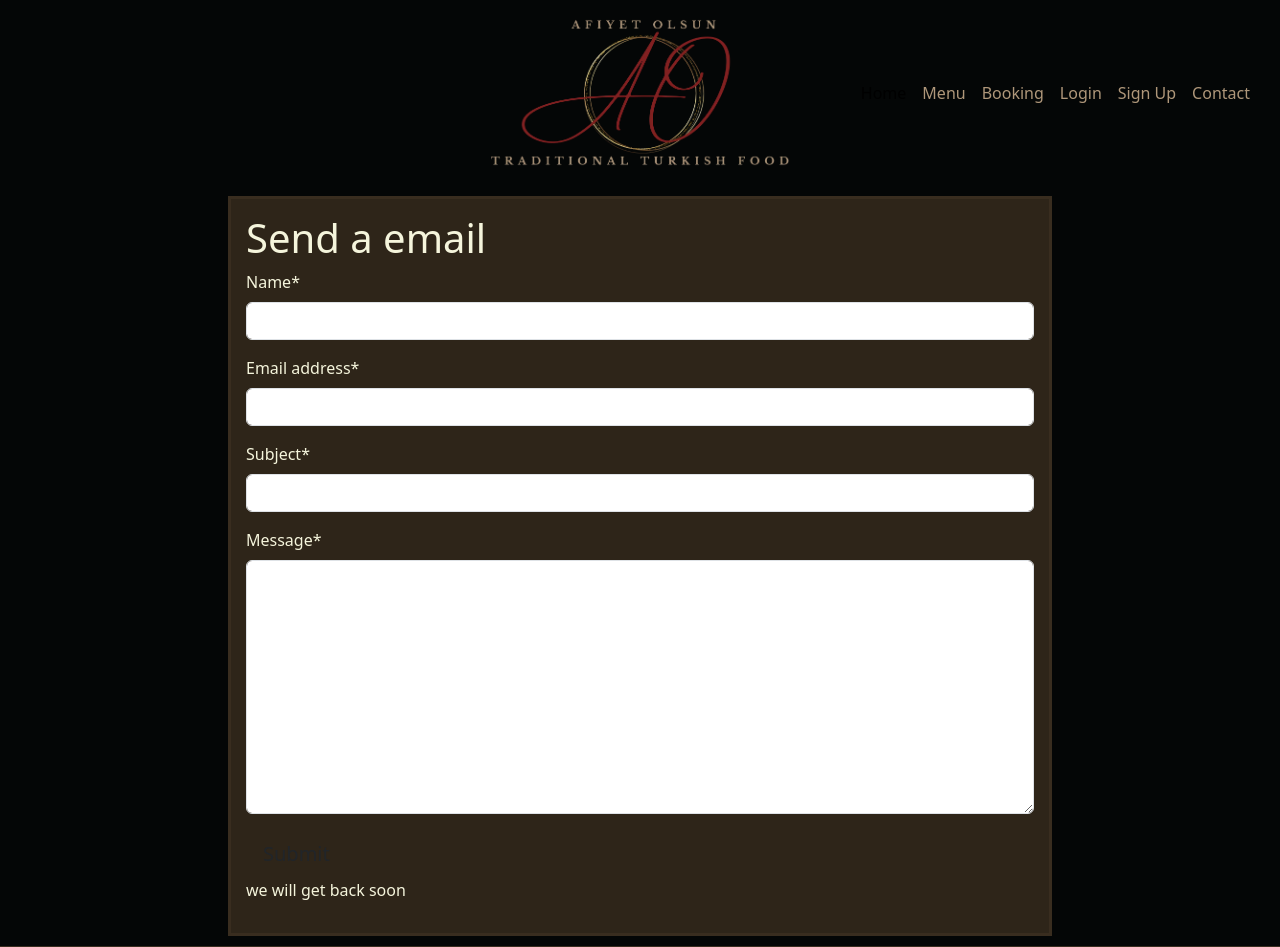
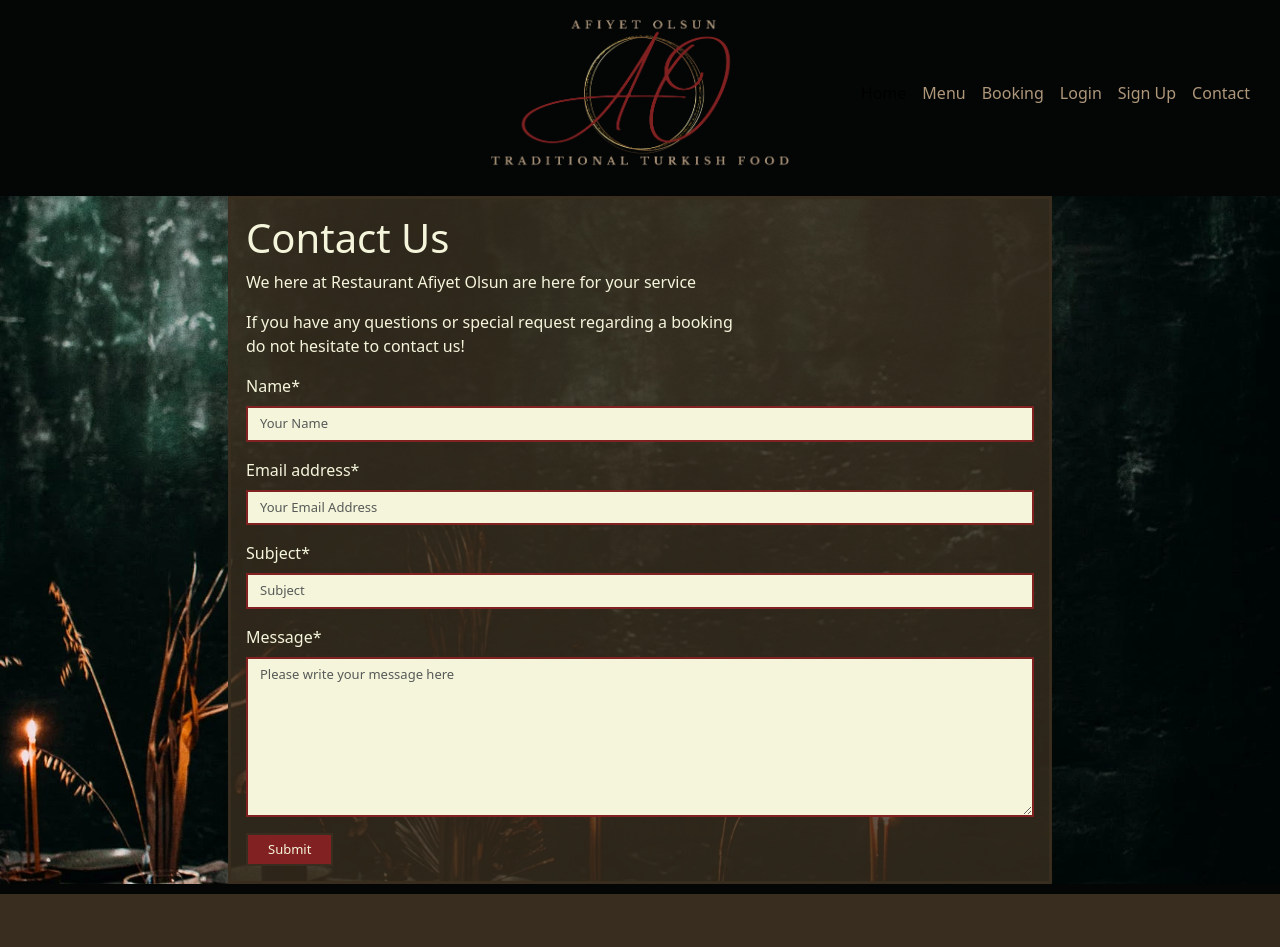
Before and after one commit to SaraTisell/afiyet-olsun, a Django app: page /contact in a window 1280 px wide. Shown: the top 947 px of the page. After the commit the page ends 894 px from the top, so only its background shows below. Run offline with Django 4.2, Linux system fonts and the light colour scheme; a map, chart or similar area stays blank; some libraries are stand-ins or nearby versions; grey boxes are pictures that could not be loaded.

Commit message:
Add styling to forms, update content on contact page

```diff
--- a/booking/templates/booking/booking.html
+++ b/booking/templates/booking/booking.html
@@ -11,7 +11,7 @@
             <form id="booking-form" method="post">
                 {% csrf_token %}
                 {{ form|crispy }}
-                <button id="submitButton" type="submit" class="btn btn-signup btn-lg">Submit</button>
+                <button id="submitButton" type="submit" class="btn btn-signup btn-lg custom-btn">Submit</button>
             </form>
             {% else %}
             <p>Login to book a table</p>
--- a/contact/forms.py
+++ b/contact/forms.py
@@ -1,4 +1,5 @@
 from django import forms
+#from django.forms import TextInput, EmailInput, TextArea
 from .models import ContactRequest
 from datetime import datetime
 
@@ -20,3 +21,10 @@ class ContactUsForm(forms.ModelForm):
             'title': 'Subject',
             'message': 'Message'
         }
+
+        widgets = {
+            'name': forms.TextInput(attrs={'placeholder': 'Your Name', 'class': 'forms-input'}),
+            'email': forms.EmailInput(attrs={'placeholder': 'Your Email Address', 'class': 'forms-input'}),
+            'title': forms.TextInput(attrs={'placeholder': 'Subject', 'class': 'forms-input'}),
+            'message': forms.Textarea(attrs={'placeholder': 'Please write your message here'}),
+        }
--- a/contact/templates/contact/contact.html
+++ b/contact/templates/contact/contact.html
@@ -3,19 +3,19 @@
 {% load crispy_forms_tags %}
 
 {% block content %}
-<div class="container-fluid">
+<div class="container-fluid contact-banner">
     <div class="row">
-        <div class="col-12 col-md-8 mx-auto" id="booking-div">
+        <div class="col-12 col-md-8 mx-auto" id="contact-div">
 
-            <h1>Send a email</h1>
+            <h1>Contact Us</h1>
+            <p>We here at Restaurant Afiyet Olsun are here for your service</p>
+            <p>If you have any questions or special request regarding a booking <br>
+                 do not hesitate to contact us!</p>
             <form id="booking-form" method="post">
                 {% csrf_token %}
                 {{ contactus_form | crispy }}
-                <button id="submitButton" type="submit" class="btn btn-signup btn-lg">Submit</button>
+                <button id="submitButton" type="submit" class="btn btn-signup btn-lg custom-btn">Submit</button>
             </form>
-
-            <p>we will get back soon</p>
-
         </div>
     </div>
 </div>
--- a/static/css/style.css
+++ b/static/css/style.css
@@ -140,3 +140,58 @@ main {
     border: 3px solid #392D1F;
     padding: 15px;
 }
+
+/* Contact page */
+#contact-div {
+    background-color: rgb(57, 45, 31, 0.8);
+    border: 3px solid #392D1F;
+    padding: 15px;
+}
+
+#contact-div h1 p {
+    text-align: center;
+}
+
+.contact-banner {
+    background-image: url('../img/banner-ao-table.webp');
+    background-size: cover;
+    background-position: center;
+    background-repeat: no-repeat;
+    height: auto;
+}
+
+/* Form styles */
+.forms-input {
+    font-size: 13px;
+    border-radius: 0;
+    border: 2px solid rgb(130, 33, 33);
+    color: #040606;
+    background-color: beige;
+}
+
+#id_message {
+    font-size: 13px;
+    border-radius: 0;
+    border: 2px solid rgb(130, 33, 33);
+    color: #040606;
+    background-color: beige;
+    height: 20vh
+}
+
+#id_additional_info {
+    font-size: 13px;
+    border-radius: 0;
+    border: 2px solid rgb(130, 33, 33);
+    color: #040606;
+    background-color: beige;
+    height: 20vh
+}
+
+.custom-btn {
+    font-size: 13px;
+    border-radius: 0;
+    border: 2px solid #392D1F;
+    color: beige;
+    background-color: rgb(130, 33, 33);
+    padding: 5px 20px
+}
```
Also changed, not shown: booking/forms.py (+7 -1 lines), static/img/banner-ao-table.webp (added), 2 other files.
